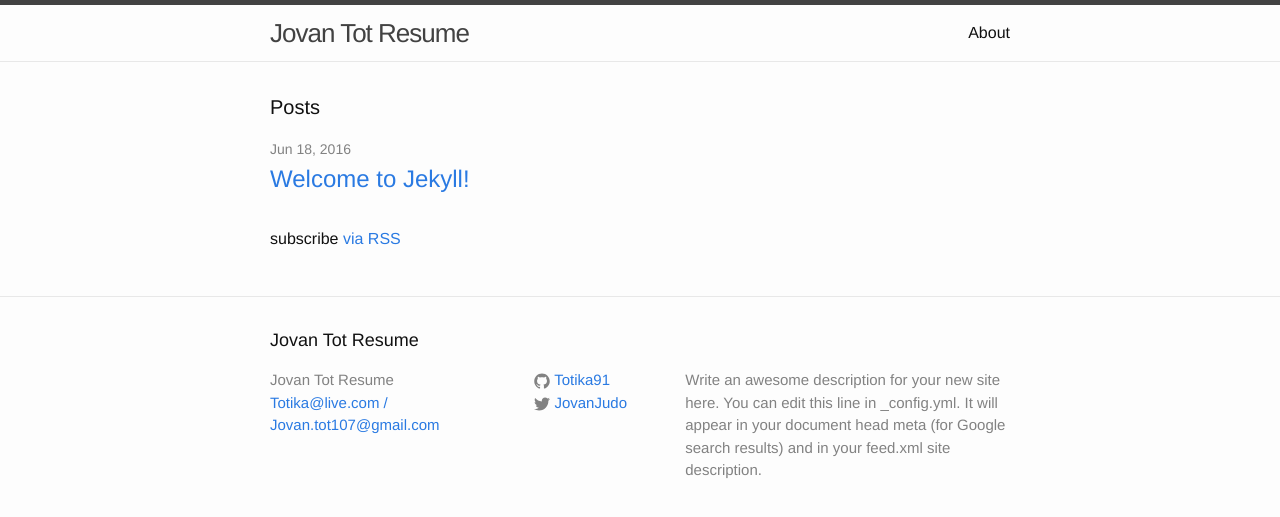
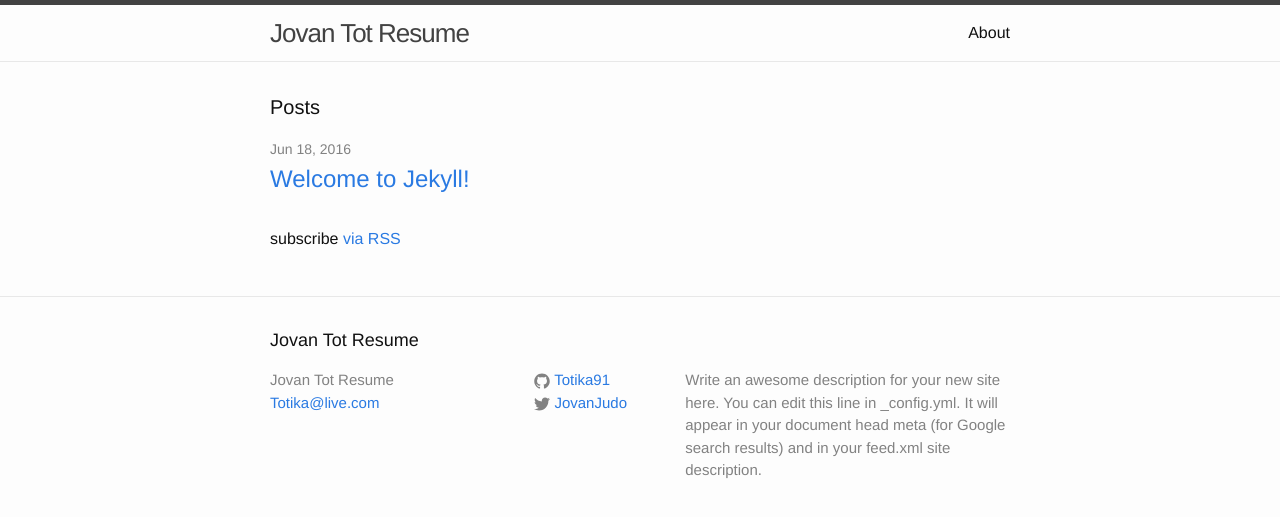
Before and after one commit to totika91/totika91.github.io, a Jekyll site: the page built from index.html, in a window 1280 px wide. Shown: the top 517 px of the page. Built offline with Jekyll 4.4.1, drawn with Linux system fonts in a browser that asks for light colours.

```diff
--- a/_config.yml
+++ b/_config.yml
@@ -7,7 +7,7 @@
 
 # Site settings
 title: Jovan Tot Resume
-email: Totika@live.com / Jovan.tot107@gmail.com
+email: Totika@live.com
 description: > # this means to ignore newlines until "baseurl:"
   Write an awesome description for your new site here. You can edit this
   line in _config.yml. It will appear in your document head meta (for
@@ -16,7 +16,6 @@ baseurl: "" # the subpath of your site, e.g. /blog
 url: "http://yourdomain.com" # the base hostname & protocol for your site
 twitter_username: JovanJudo
 github_username:  Totika91
-facebook_username: Totika
 
 # Build settings
 markdown: kramdown
```
